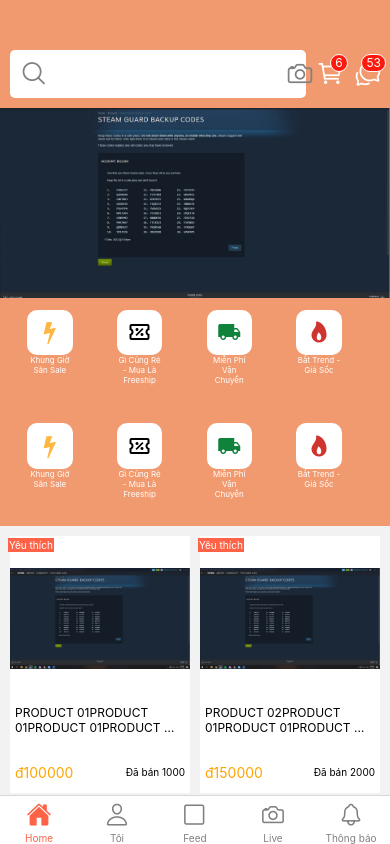
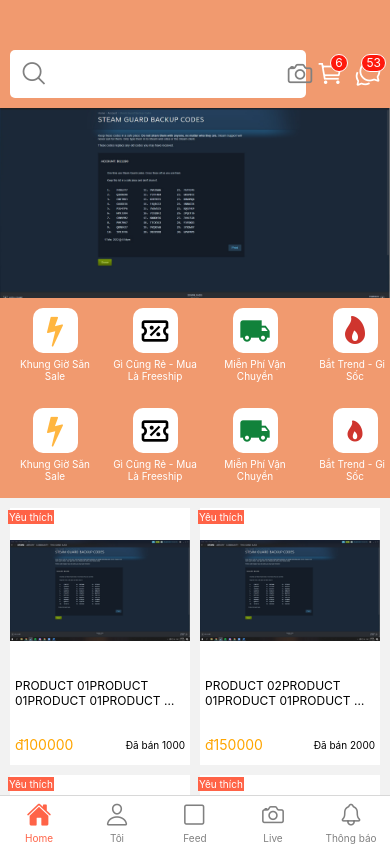
Before and after one commit to 0703086663/Shopee---ReactNative, a React Native app: screen /Home in a window 390 px wide. Built offline with nearby package versions, Linux system fonts and the light colour scheme.

Commit message:
Fix ScrollView top HomeBody

```diff
--- a/components/HomeScreen/Body/BodyElements/ScrollView.tsx
+++ b/components/HomeScreen/Body/BodyElements/ScrollView.tsx
@@ -18,7 +18,7 @@ export const ScrollViewElements = () => {
           <View style={styles.tabItemContainer}>
             <View style={styles.tabItem}>
               <View style={styles.tabItemIconContainer}>
-                <FontAwesome name="bolt" size={24} color="#ffb640" />
+                <FontAwesome name="bolt" size={32} color="#ffb640" />
               </View>
               <View style={styles.tabItemTitleContainer}>
                 <Text style={styles.tabItemTitle}>Khung Giờ Săn Sale</Text>
@@ -30,7 +30,7 @@ export const ScrollViewElements = () => {
               <View style={styles.tabItemIconContainer}>
                 <MaterialCommunityIcons
                   name="ticket-percent-outline"
-                  size={24}
+                  size={32}
                   color="black"
                 />
               </View>
@@ -46,7 +46,7 @@ export const ScrollViewElements = () => {
               <View style={styles.tabItemIconContainer}>
                 <MaterialCommunityIcons
                   name="truck"
-                  size={24}
+                  size={32}
                   color="#11823b"
                 />
               </View>
@@ -58,7 +58,7 @@ export const ScrollViewElements = () => {
           <View style={styles.tabItemContainer}>
             <View style={styles.tabItem}>
               <View style={styles.tabItemIconContainer}>
-                <Ionicons name="flame" size={24} color="#CF352E" />
+                <Ionicons name="flame" size={32} color="#CF352E" />
               </View>
               <View style={styles.tabItemTitleContainer}>
                 <Text style={styles.tabItemTitle}>Bắt Trend - Giá Sốc</Text>
@@ -68,7 +68,7 @@ export const ScrollViewElements = () => {
           <View style={styles.tabItemContainer}>
             <View style={styles.tabItem}>
               <View style={styles.tabItemIconContainer}>
-                <Entypo name="price-tag" size={24} color="#ffb640" />
+                <Entypo name="price-tag" size={32} color="#ffb640" />
               </View>
               <View style={styles.tabItemTitleContainer}>
                 <Text style={styles.tabItemTitle}>Hàng Hiệu Giá Tốt</Text>
@@ -78,7 +78,7 @@ export const ScrollViewElements = () => {
           <View style={styles.tabItemContainer}>
             <View style={styles.tabItem}>
               <View style={styles.tabItemIconContainer}>
-                <Entypo name="globe" size={24} color="#11823b" />
+                <Entypo name="globe" size={32} color="#11823b" />
               </View>
               <View style={styles.tabItemTitleContainer}>
                 <Text style={styles.tabItemTitle}>
@@ -92,7 +92,7 @@ export const ScrollViewElements = () => {
           <View style={styles.tabItemContainer}>
             <View style={styles.tabItem}>
               <View style={styles.tabItemIconContainer}>
-                <FontAwesome name="bolt" size={24} color="#ffb640" />
+                <FontAwesome name="bolt" size={32} color="#ffb640" />
               </View>
               <View style={styles.tabItemTitleContainer}>
                 <Text style={styles.tabItemTitle}>Khung Giờ Săn Sale</Text>
@@ -104,7 +104,7 @@ export const ScrollViewElements = () => {
               <View style={styles.tabItemIconContainer}>
                 <MaterialCommunityIcons
                   name="ticket-percent-outline"
-                  size={24}
+                  size={32}
                   color="black"
                 />
               </View>
@@ -120,7 +120,7 @@ export const ScrollViewElements = () => {
               <View style={styles.tabItemIconContainer}>
                 <MaterialCommunityIcons
                   name="truck"
-                  size={24}
+                  size={32}
                   color="#11823b"
                 />
               </View>
@@ -174,16 +174,19 @@ const styles = StyleSheet.create({
   },
   tabScroll: {
     flexDirection: "column",
+    flexGow: 1,
   },
   tabRow: {
+    // height: 150,
     flexDirection: "row",
     justifyContent: "center",
     alignItems: "center",
   },
   tabItemContainer: {
     flex: 1,
-    width: "80%",
-    height: "80%",
+    paddingTop: 10,
+    width: 100,
+    height: 100,
   },
   tabItem: {
     flex: 1,
@@ -200,11 +203,12 @@ const styles = StyleSheet.create({
   },
   tabItemTitleContainer: {
     flex: 1,
-    aspectRatio: 1,
+    aspectRatio: 2,
   },
   tabItemTitle: {
     textAlign: "center",
-    fontSize: 8,
+    fontSize: 10,
     color: "white",
+    paddingTop: 5,
   },
 });
```
